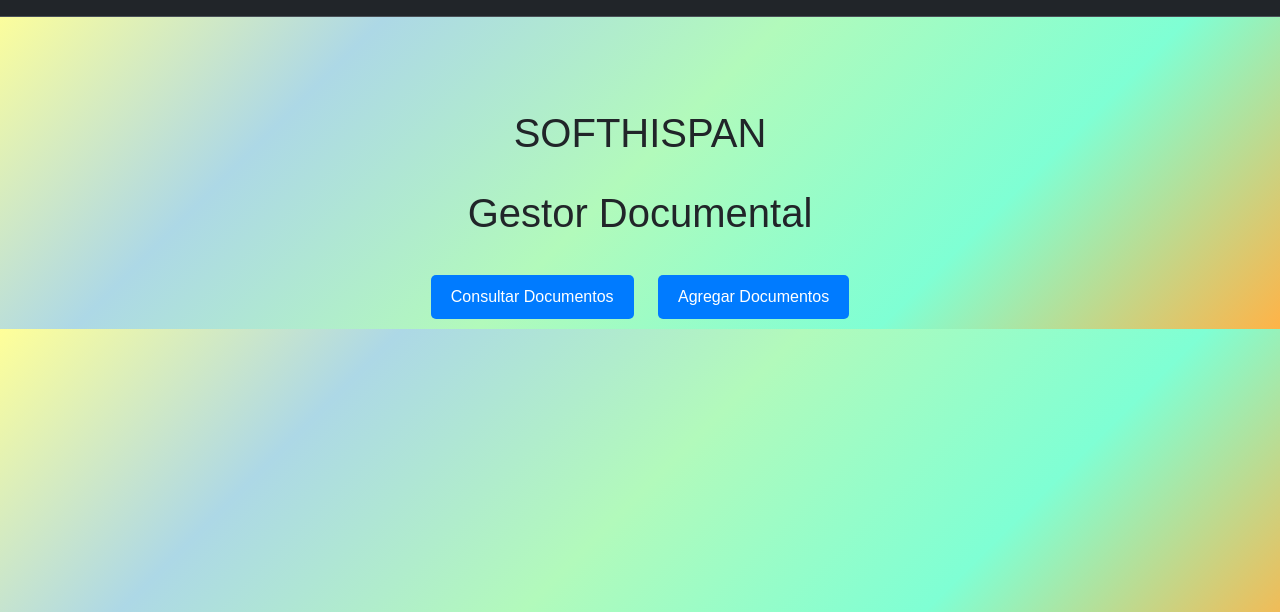
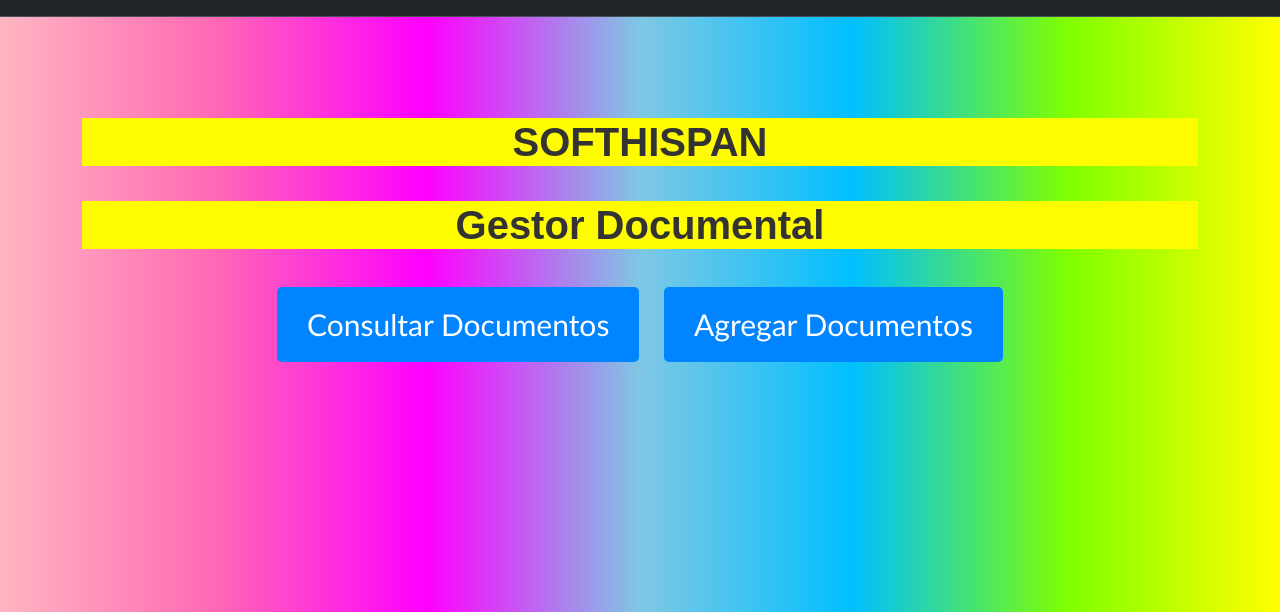
Before and after one commit to juanbenavidesavila/Gestor_documental, a Django app: page / in a window 1280 px wide. Shown: the top 612 px of the page. Run offline with Django 5.2, Linux system fonts and the light colour scheme.

Commit message:
Update app.css
css cambd

```diff
--- a/django_project/static/css/app.css
+++ b/django_project/static/css/app.css
@@ -1,15 +1,17 @@
 /* Estilos para el cuerpo de la página */
 body {
-  font-family: Arial, sans-serif; /* Utiliza una fuente fácil de leer */
-  background: linear-gradient(135deg, #ffff99, #add8e6, #b2fabb, #7fffd4,#ffb347 ); /* Fondo con degradado de colores pastel */
+  font-family: 'Gill Sans', 'Gill Sans MT', Calibri, 'Trebuchet MS', sans-serif; /* Utiliza una fuente fácil de leer */
+  font-size: 18px; /* Aumenta el tamaño del texto */
+  color: #333; /* Hace el texto más oscuro */
+  background: linear-gradient(to right, #ffb6c1, #ff69b4, #ff00ff, #7ec8e3, #00bfff, #7fff00, #ffff00); /* Fondo con degradado de colores pastel tipo arcoíris claro */
   margin: 0;
   padding: 0;
 }
 
-/* Estilos para la barra de navegación */
+/* Estilos para el barra de navegación */
 nav.navbar {
-  background-color:#00FF00 ; /* Cambia el color de fondo del navbar */
-  border-bottom: none; /* Elimina el borde inferior del navbar */
+  background-color: #7fffd4; /* Cambia el color de fondo del navbar a azul agua marina */
+  border-bottom: none;
 }
 
 .navbar .container-fluid {
@@ -31,7 +33,7 @@ nav.navbar {
 /* Estilos para los botones */
 .btn {
   margin: 10px; /* Añade un poco de espacio entre los botones */
-  padding: 10px 20px; /* Ajusta el relleno del botón */
+  padding: 15px 30px; /* Ajusta el relleno del botón */
   font-size: 16px; /* Ajusta el tamaño del texto */
   border: none; /* Elimina el borde */
   border-radius: 5px; /* Añade bordes redondeados */
@@ -40,10 +42,37 @@ nav.navbar {
 }
 
 .btn-primary {
-  background-color: #007bff; /* Cambia el color de fondo del botón primario a azul */
+  background-color: #0084ff; /* Cambia el color de fondo del botón primario a amarillo */
   color: #fff; /* Cambia el color del texto a blanco */
+  font-size: 30px;
 }
 
 .btn-primary:hover {
-  background-color: #0056b3; /* Cambia el color de fondo al pasar el ratón */
+  background-color: #00ff2a; /* Cambia el color de fondo al pasar el ratón */
 }
+
+/* Estilos para el título */
+h1 {
+  background-color: #fffb00; /* Colorea el fondo del título a amarillo */
+  font-weight: bold; /* Hace la letra más gruesa */
+  font-family: Algerian, sans-serif;
+}
+/* Estilos para la tabla */
+table {
+  background-color: white;
+  border-collapse: collapse; /* Colapsa los bordes de la tabla */
+  width: 100%; /* Ancho de la tabla al 100% del contenedor */
+}
+
+/* Estilos para las celdas de la tabla */
+table td, table th {
+  background-color:yellow;
+  border: 1px solid red; /* Establece un borde delgado */
+  padding: 8px; /* Añade espacio alrededor del contenido */
+  text-align: left; /* Alinea el texto a la izquierda */
+}
+/* Estilo específico para el botón de selección de archivos */
+input[type="file"] {
+  background-color: yellow; /* Color de fondo amarillo */
+
+}
```
